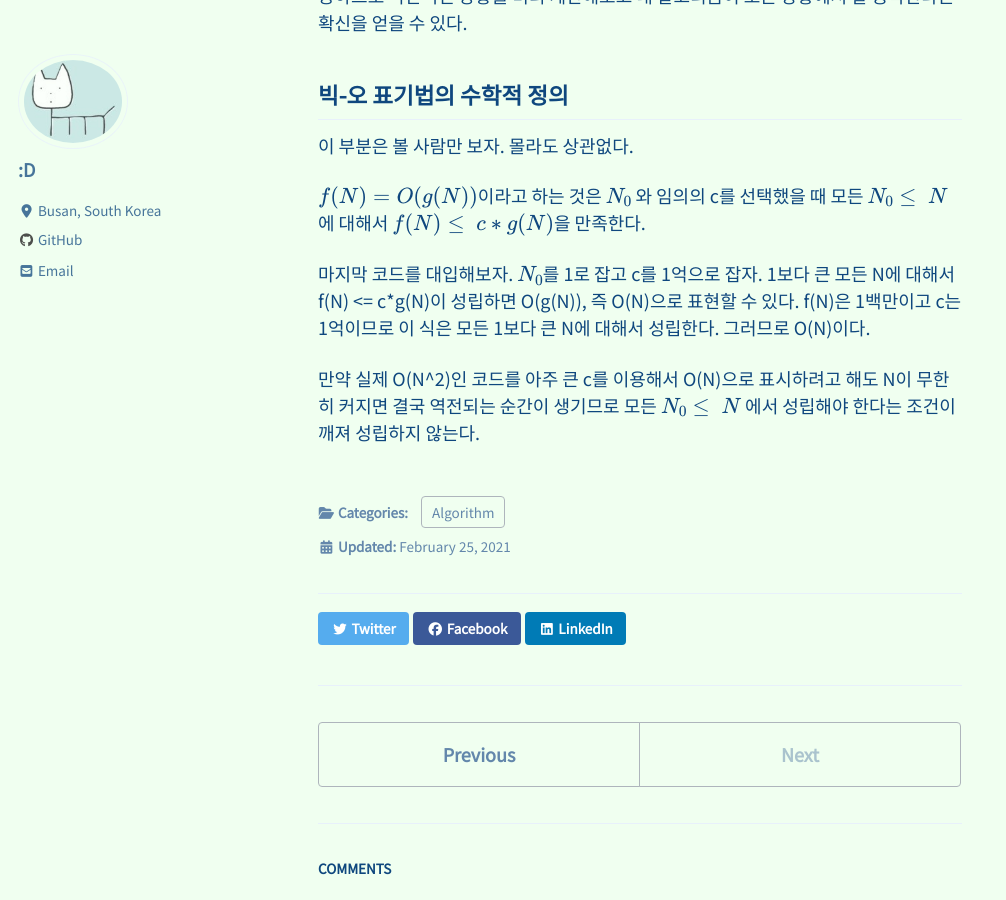
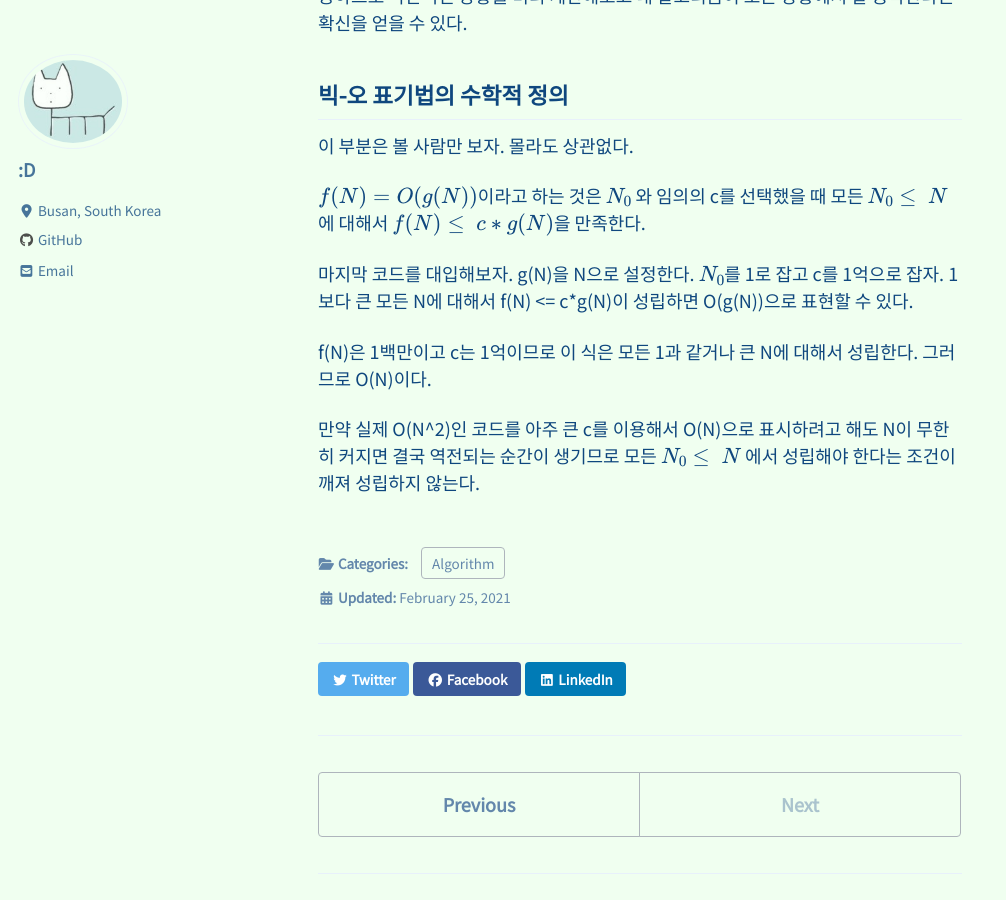
Before and after one commit to sakusi4/sakusi4.github.io, a Jekyll site: the page built from _posts/2021-02-25-알고리즘평가.md, in a window 1280 px wide and 900 px high, scrolled down 3920 px. Shown: the whole window, without its empty margins (0-1006 px from the left). Built offline with Jekyll 4.4.1, drawn with Linux system fonts in a browser that asks for light colours; cached includes are drawn as plain includes; nearby versions of some CDN libraries; formulas are drawn with MathJax 3; comment, search, counter and statistics services are not loaded.

Commit message:
no message

```diff
--- a/_posts/2021-02-25-알고리즘평가.md
+++ b/_posts/2021-02-25-알고리즘평가.md
@@ -143,8 +143,9 @@ for(int i=0; i<SIZE; i++) {
 
 $f(N) = O(g(N))$이라고 하는 것은 $N_{0}$ 와 임의의 c를 선택했을 때 모든 $N_{0} \leq\ N$에 대해서 $f(N) \leq\ c * g(N)$을 만족한다.
 
-마지막 코드를 대입해보자. $N_{0}$를 1로 잡고 c를 1억으로 잡자. 1보다 큰 모든 N에 대해서
-f(N) <= c*g(N)이 성립하면 O(g(N)), 즉 O(N)으로 표현할 수 있다.
-f(N)은 1백만이고 c는 1억이므로 이 식은 모든 1보다 큰 N에 대해서 성립한다. 그러므로 O(N)이다.
+마지막 코드를 대입해보자. g(N)을 N으로 설정한다. $N_{0}$를 1로 잡고 c를 1억으로 잡자. 1보다 큰 모든 N에 대해서
+f(N) <= c*g(N)이 성립하면 O(g(N))으로 표현할 수 있다.
+
+f(N)은 1백만이고 c는 1억이므로 이 식은 모든 1과 같거나 큰 N에 대해서 성립한다. 그러므로 O(N)이다.
 
 만약 실제 O(N^2)인 코드를 아주 큰 c를 이용해서 O(N)으로 표시하려고 해도 N이 무한히 커지면 결국 역전되는 순간이 생기므로 모든 $N_{0} \leq\ N$ 에서 성립해야 한다는 조건이 깨져 성립하지 않는다.
```
